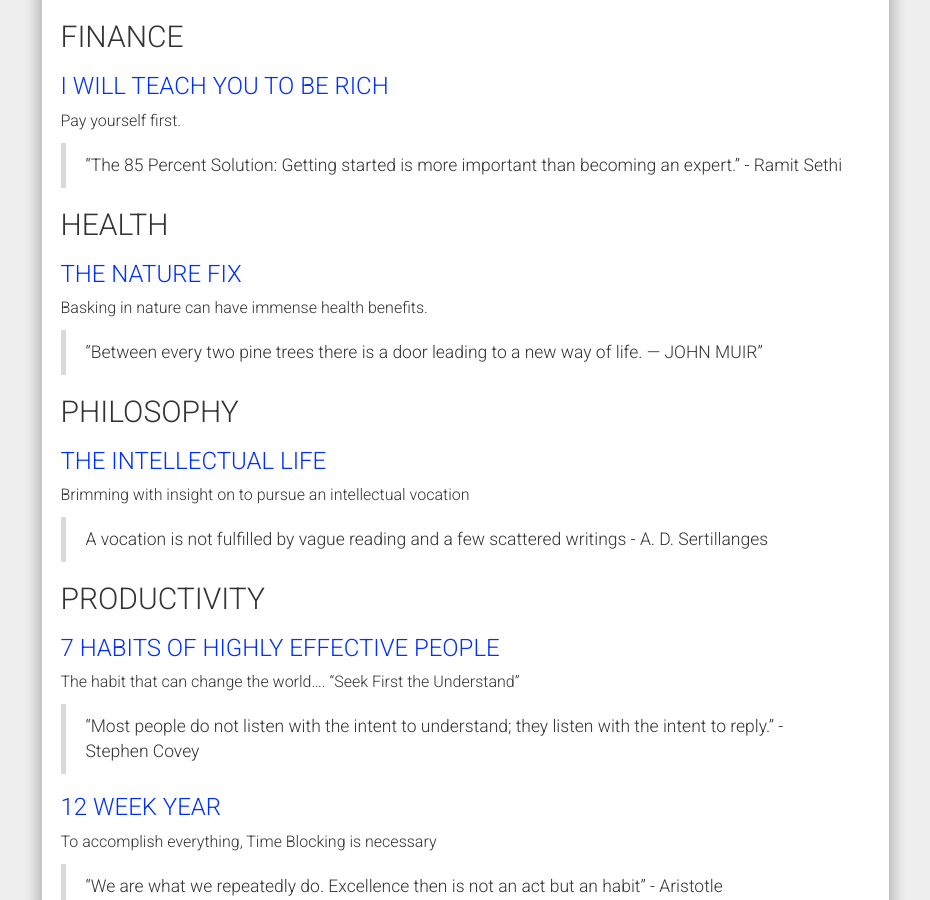
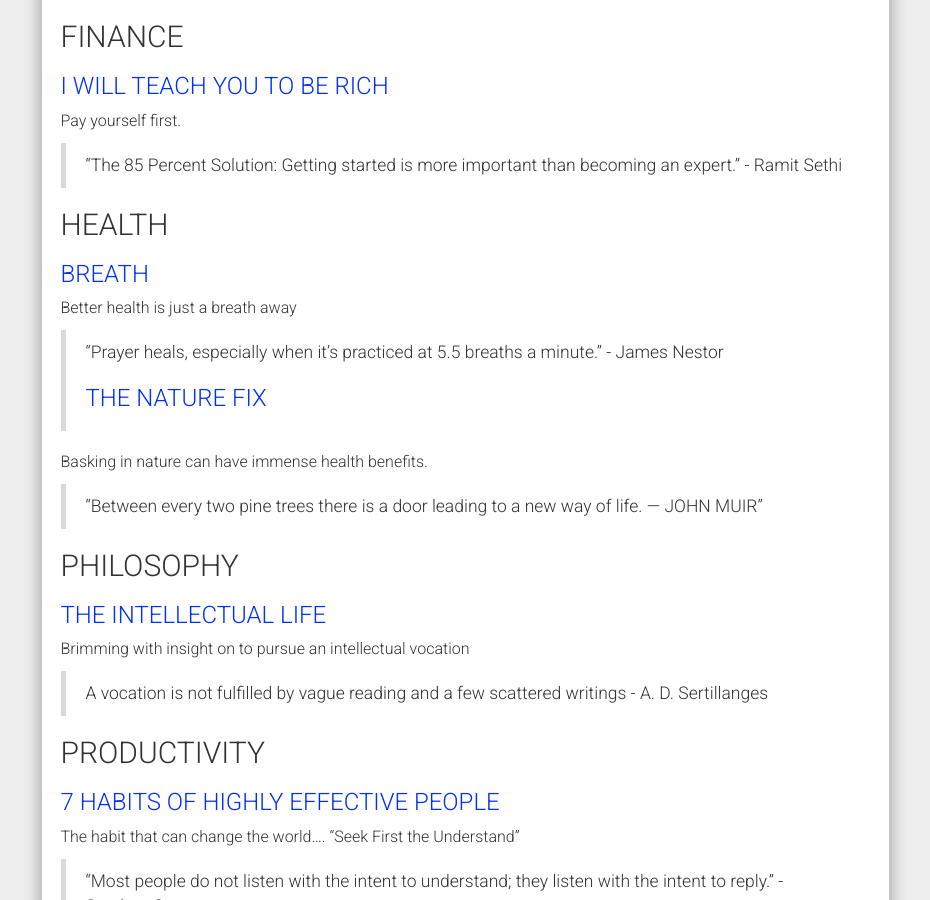
Before and after one commit to azotheblue/blog, a Jekyll site: the page built from readinglist.md, in a window 1280 px wide and 900 px high, scrolled down 1244 px. Shown: the whole window, without its empty margins (321-1251 px from the left). Built offline with Jekyll 4.4.1, drawn with Linux system fonts in a browser that asks for light colours; nearby versions of some CDN libraries.

Commit message:
Update readinglist.md

```diff
--- a/readinglist.md
+++ b/readinglist.md
@@ -54,6 +54,11 @@ Pay yourself first.
 
 ## HEALTH
 
+### [BREATH](https://a.co/d/8ErLngJ)
+
+Better health is just a breath away
+
+> “Prayer heals, especially when it’s practiced at 5.5 breaths a minute.” - James Nestor
 ### [THE NATURE FIX](https://a.co/d/1M4Mgbl)
 
 Basking in nature can have immense health benefits.
```
